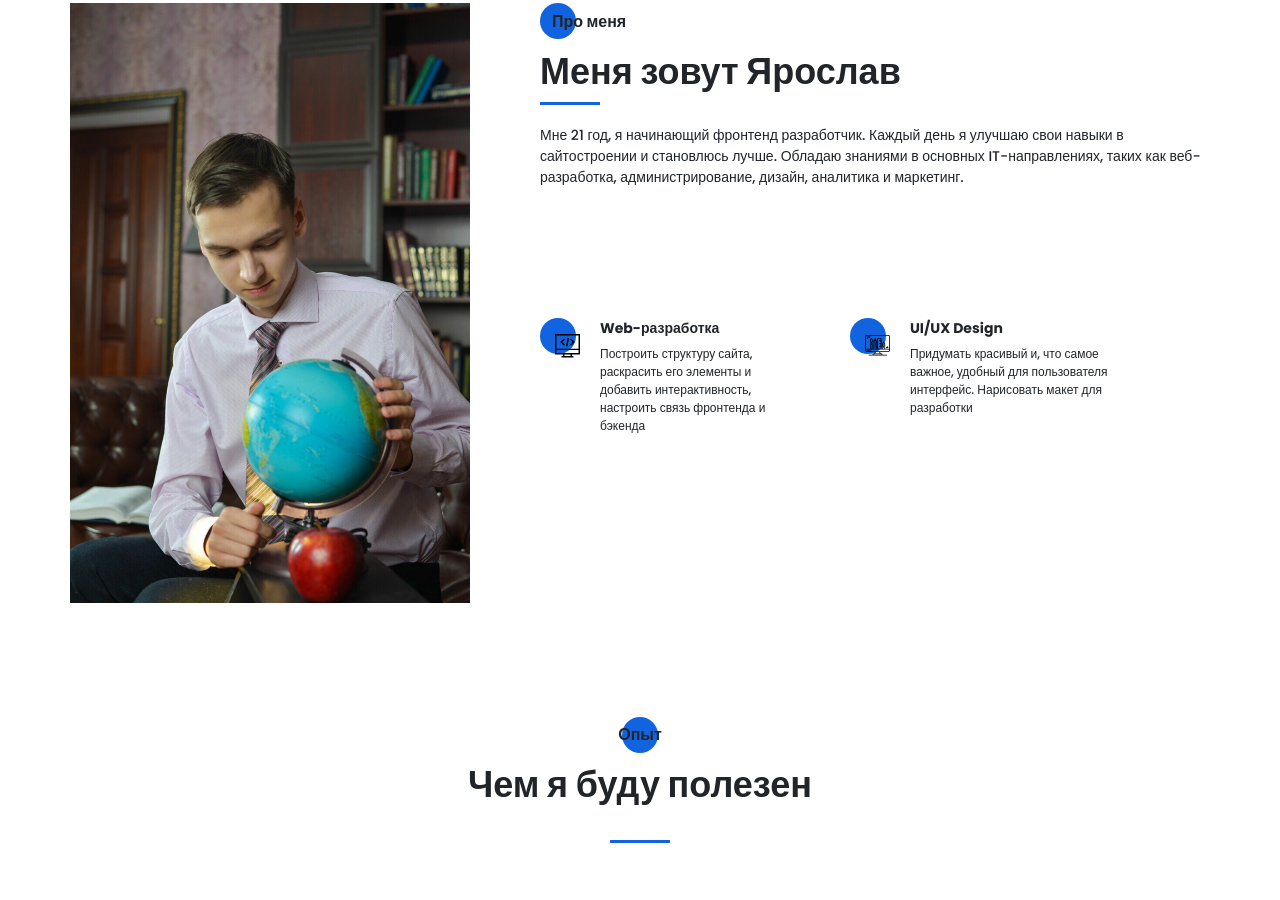
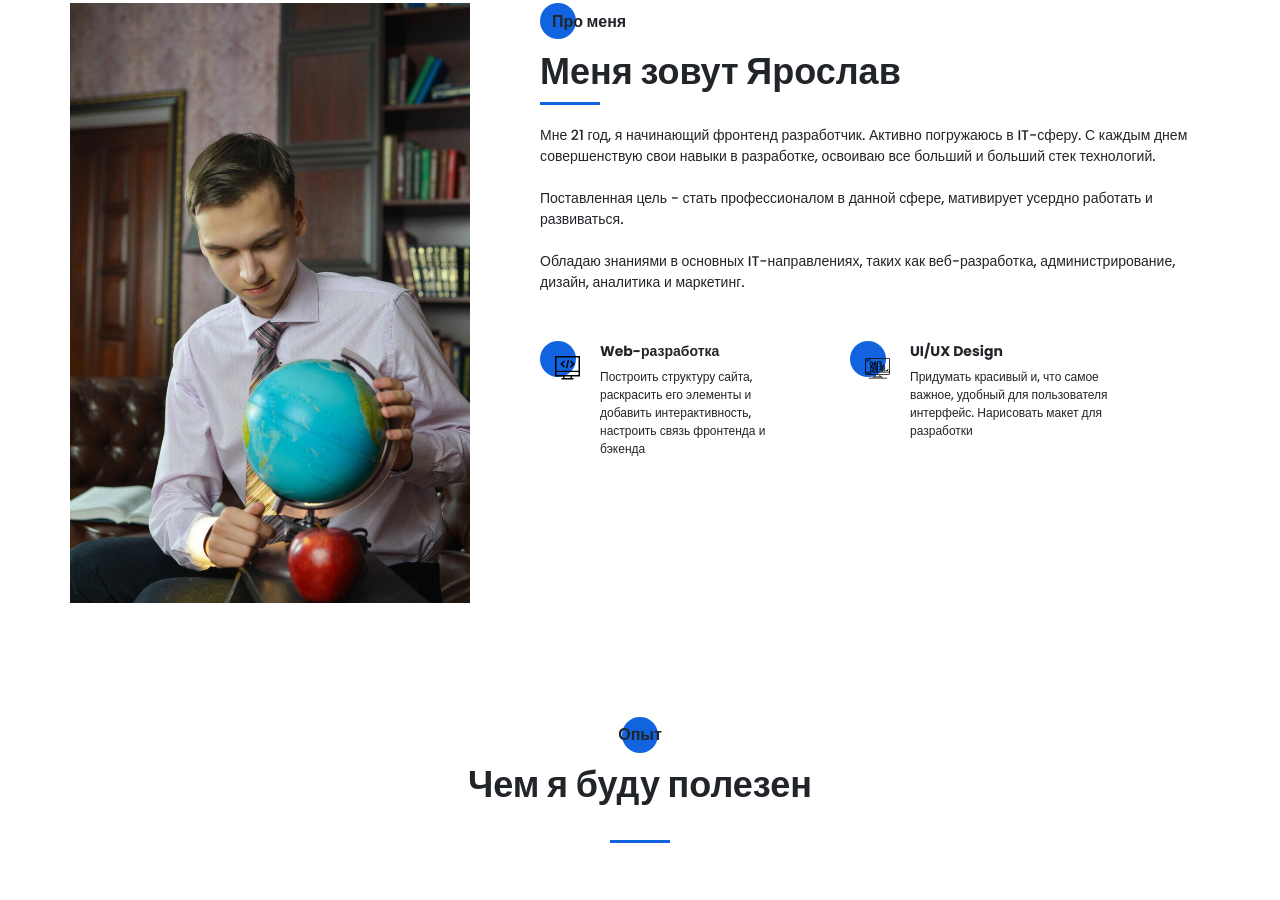
Before and after one commit to bratovnikoff/portfolio-landing, a website: page src/index.html in a window 1280 px wide. Shown: the part 917-1817 px from the top of the page. Drawn offline with nearby package versions, Linux system fonts and the light colour scheme; files that its build step writes are made by us from their sources; files whose address does not match are found by name.

Commit message:
Change text about me

```diff
--- a/src/index.html
+++ b/src/index.html
@@ -122,7 +122,9 @@
                     <h2 class="title title_fz16 about__title">Про меня</h2>
                     <div class="title title_fz36 about__subtitle">Меня зовут Ярослав</div>
                     <div class="divider"></div>
-                    <p class="about__text">Мне 21 год, я начинающий фронтенд разработчик.  Каждый день я улучшаю свои навыки в сайтостроении и становлюсь лучше. Обладаю знаниями в основных IT-направлениях, таких как веб-разработка, администрирование, дизайн, аналитика и маркетинг.</p>
+                    <p class="about__text">Мне 21 год, я начинающий фронтенд разработчик. Активно погружаюсь в IT-сферу. С каждым днем совершенствую свои навыки в разработке, освоиваю все больший и больший стек технологий.<br><br>
+                    Поставленная цель - стать профессионалом в данной сфере, мативирует усердно работать и развиваться.<br><br>
+                    Обладаю знаниями в основных IT-направлениях, таких как веб-разработка, администрирование, дизайн, аналитика и маркетинг.</p>
                 </div>
                 <div class="about__skills">
                     <div class="about__skills-item">
```
Also changed, not shown: dist/index.html.
